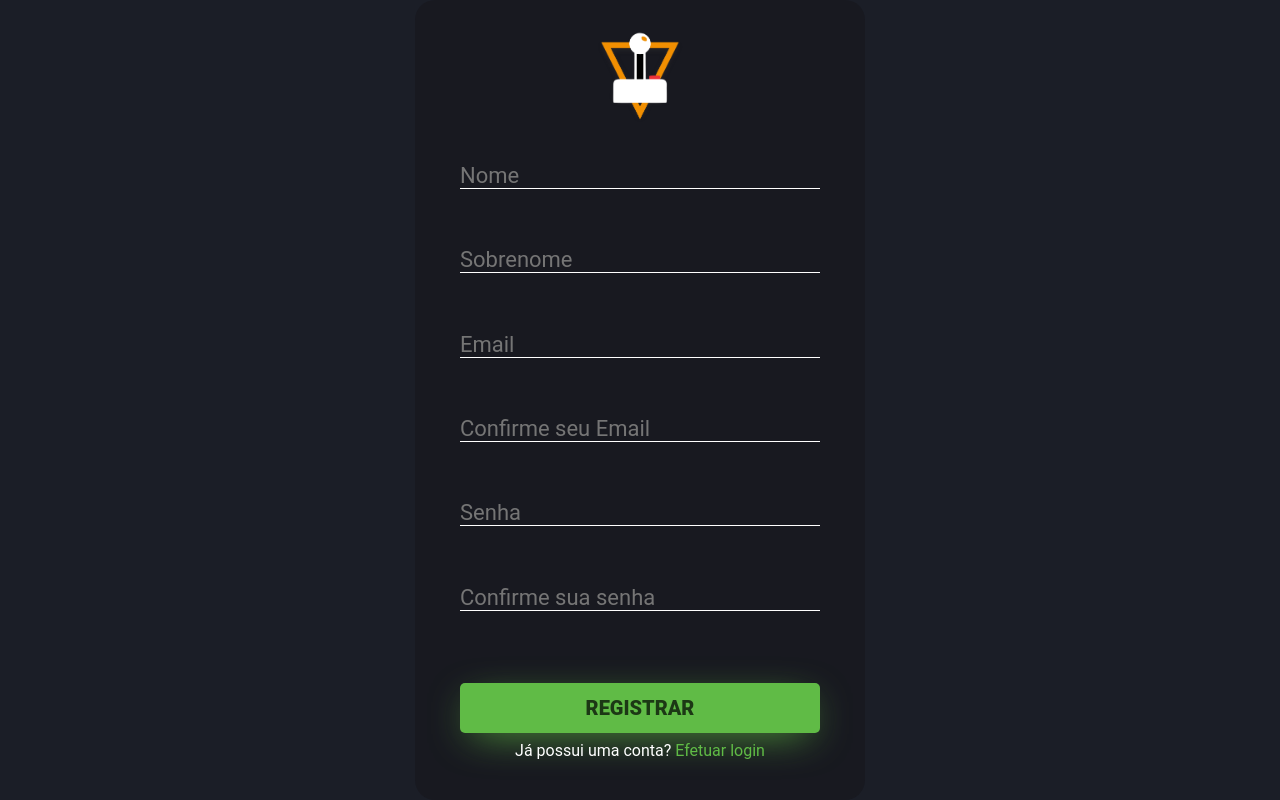
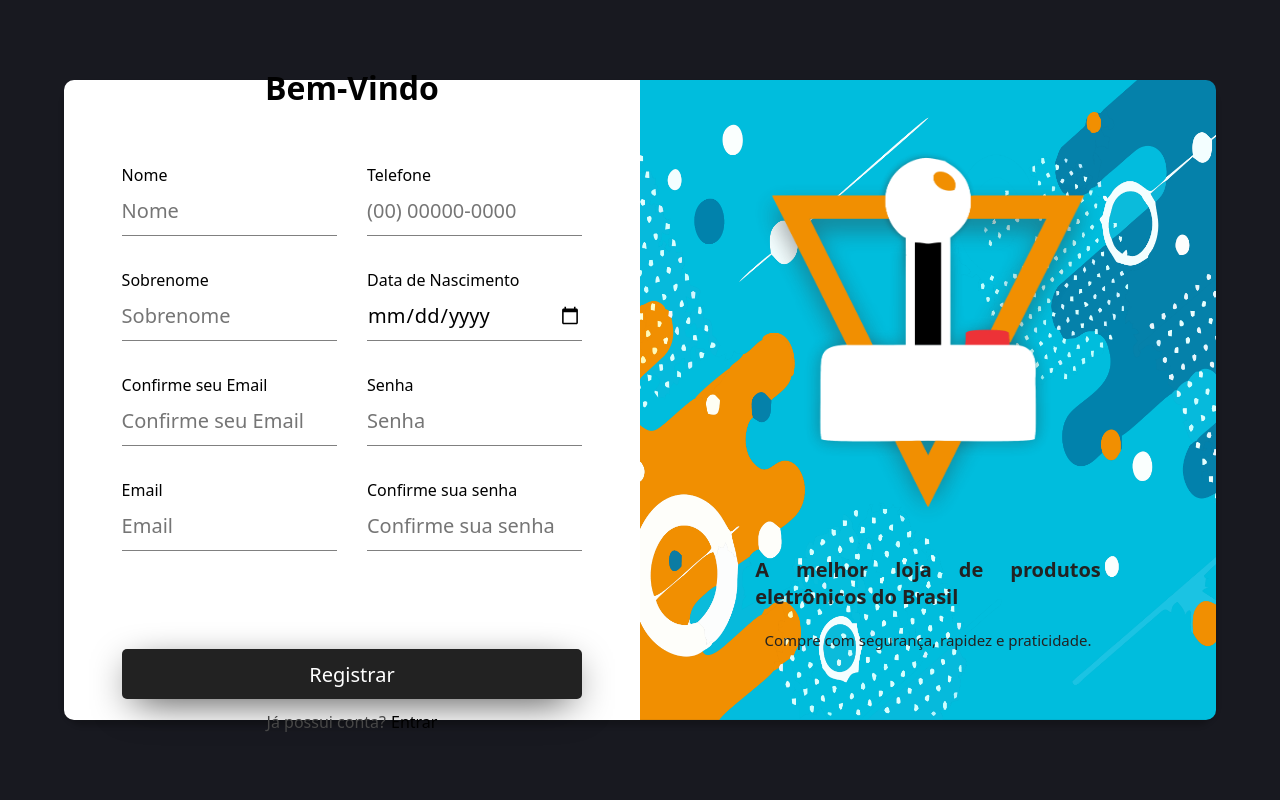
Before and after one commit to NicolasLacerda/Site-Game-Mania, a plain HTML site: page Game Mania/registrar.html in a window 1280 px wide. Drawn offline with Linux system fonts and the light colour scheme.

Commit message:
Página de login e registrar-se refeita

```diff
--- a/Game Mania/CSS/stylesLogin.css
+++ b/Game Mania/CSS/stylesLogin.css
@@ -2,187 +2,176 @@
     margin: 0;
     padding: 0;
     box-sizing: border-box;
-    font-family: Roboto, sans-serif;
+    font-family: system-ui, -apple-system, BlinkMacSystemFont, "Segoe UI", Roboto,
+      Oxygen, Ubuntu, Cantarell, "Open Sans", "Helvetica Neue", sans-serif;
 }
 
 body{
-    background-color: gainsboro;
+    display: flex;
     width: 100%;
+    height: 100%;
+    justify-content: center;
+    align-items: center;
+    position: absolute;
+    background-color: #181920;
 }
 
-.inicio {
-    width: 100%;
-    height: 100%;
+.container{
     display: flex;
-    align-items: center;
-    justify-content: end;
-    position: absolute;
+    width: 80%;
+    height: 80%;
+    border-radius: 20px;
+    box-shadow: 0px 5px 5px 1px rgb(0 0 0 / 20%);
 }
 
-.inicio .imgPosition{
+.loginContainerPosition{
     width: 50%;
-    height: 100%;
     display: flex;
+    justify-content: center;
+    align-items: center;
+    flex-direction: column;
+    background-color: white;
+    border-top-left-radius: 10px;
+    border-bottom-left-radius: 10px;
+}
+
+.loginContainer{
+    width: 60%;
+    height: 500px;
+    border-radius: 5px;
+    display: flex;
+    flex-direction: column;
+    justify-content: space-around;
+    align-items: center;
+}
+
+.loginContainer h1{
+    margin-bottom: 30px;
+}
+
+.inputsArea{
+    width: 100%;
+    height: 180px;
+    display: flex;
+    flex-direction: column;
     align-items: center;
     justify-content: center;
 }
 
-.inicio .imgPosition img{
-    height: 600px;
-    display: flex;
-    justify-content: center;
-    animation:logoAnimate linear infinite alternate;
+.inputsArea .inputContainer{
+    width: 100%;
+    height: 75px;
 }
 
-@keyframes logoAnimate{
-    0%{
-        transform: translateY(-200px);
+.inputsArea .inputContainer:not(:last-child){
+    margin-bottom: 30px;
 }
 
-    100%{
-        transform: translateY(200px);
-    }
+.inputsArea .inputContainer input{
+    width: 100%;
+    height: 50px;
+    background-color: transparent;
+    border-bottom: 1px solid gray;
+    border-top: 0px;
+    border-left: 0px;
+    border-right: 0px;
+    font-size: 20px;
+    outline: none;
 }
 
-.logo {
+.buttonArea{
     width: 100%;
-    height: 100%;
+    height: 100px;
+    margin-top: 40px;
+}
+
+.buttonArea .loginButton input{
+    width: 100%;
+    height: 50px;
+    cursor: pointer;
+    border-radius: 5px;
+    border: none;
+    background-color: #222;
+    color: white;
+    font-size: 20px;
+    box-shadow: 0px 10px 40px -12px #000002;
+    transition: 0.3s;
+}
+
+.buttonArea .registerArea{
+    display: flex;
+    width: 100%;
+    height: 35px;
+    justify-content: center;
+    align-items: center;
+    padding-top: 10px;
+}
+
+.buttonArea .registerArea p{
+    color: #474747;
+}
+
+.buttonArea .registerArea a{
+    text-decoration: none;
+    color: black;
+    padding-left: 5px;
+}
+
+.buttonArea .registerArea a:hover{
+    text-decoration: underline;
+}
+
+.sliderContainer{
+    width: 50%;
+    display: flex;
+    flex-direction: column;
+    justify-content: center;
+    align-items: center;
+    border-top-right-radius: 10px;
+    border-bottom-right-radius: 10px;
+    background-image:url(../Img/Icones/fundo.png);
+    background-repeat: no-repeat;
+    background-position: center center;
+    background-size: cover;
+}
+
+.sliderContainer h1{
+    color: #222;
+    width: 60%;
+    font-size: 20px;
+    text-align: justify;
     display: flex;
     justify-content: center;
     align-items: center;
 }
 
-.login {
-    width: 100%;
-    height: 30%;
-    display: flex;
-    justify-content: space-around;
-    align-items: center;
-}
-
-.login img {
-    width: 100px;
-    height: 100px;
-}
-
-.espaco {
-    width: 50%;
-    height: 100%;
+.sliderContainer p{
+    color: #222;
+    width: 60%;
+    font-size: 15px;
+    text-align: justify;
     display: flex;
     justify-content: center;
     align-items: center;
+    margin-top: 20px;
 }
 
-.caixaDeLogin {
-    background-color: #181818;
-    width: 600px;
-    height: 500px;
-    position: relative;
-    border-radius: 20px;
-    align-items: center;
-    justify-content: center;
-    display: flex;
-    flex-direction: column;
+.sliderContainer img{
+    width: 70%;
+    -webkit-font-smoothing: antialiased;
+    animation: float 6s ease-in-out infinite;
 }
 
-.top{
-    width: 100%;
-    height: 70%;
-    display: flex;
-    flex-direction: column;
-    align-items: center;
-    padding-top: 30px;
+@keyframes float{
+    0%{
+        transform: translateY(0px);
     }
 
-.bot {
-    width: 100%;
-    height: 30%;
-    display: flex;
-    align-items: center;
-    justify-content: center;
-    flex-direction: column;
-    padding-top: 30px;
-    padding-bottom: 30px;
+    50%{
+        transform: translateY(-20px);
     }
 
-.send {
-    width: 100%;
-    height: 50px;
-    display: flex;
-    justify-content: center;
-    align-items: center;
+    100%{
+        transform: translateY(0px);
     }
-
-.send p{
-    color: #FFF;
-    font-size: 12px;
 }
-
-.send input{
-    width: 80%;
-    height: 50px;
-    border: none;
-    cursor: pointer;
-    border-radius: 5px;
-    background-color: #f18f01;
-    color: rgb(0, 0, 0, 0.7);
-    font-weight: 800;
-    font-size: 20px;
-    box-shadow: 0px 10px 40px -12px #f18f01;
-}
-
-.textoSend {
-    width: 100%;
-    height: 15px;
-    margin-top: 10px;
-    display: flex;
-    justify-content: center;
-    align-items: center;
-    color: white;
-}
-
-.textoSend a{
-    text-decoration: none;
-    color: #f18f01;
-}
-
-.textoSend a:hover{
-    text-decoration: underline;
-}
-
-.campo {
-    width: 100%;
-    height: 30%;
-    display: flex;
-    justify-content: space-around;
-    align-items: center;
-}
-
-.campo input{
-    width: 80%;
-    border: none;
-    background: transparent;
-    color: #FFF;
-    border-bottom: 1px solid #FFF;
-    outline: none;
-    font-size: 22px;
-}
-
-.login h1{
-    color: #f18f01;
-    font-weight: 800;
-}
-
-.check {
-    width: 80%;
-    height: 10%;
-    display: flex;
-    justify-content: start;
-    align-items: center;
-}
-
-.check p{
-    margin-left: 10px;
-    color: #FFF;
-    font-size: 13px;
-}
--- a/Game Mania/CSS/stylesRegistrar.css
+++ b/Game Mania/CSS/stylesRegistrar.css
@@ -2,140 +2,190 @@
     margin: 0;
     padding: 0;
     box-sizing: border-box;
-    font-family: Roboto, sans-serif;
+    font-family: system-ui, -apple-system, BlinkMacSystemFont, "Segoe UI", Roboto,
+      Oxygen, Ubuntu, Cantarell, "Open Sans", "Helvetica Neue", sans-serif;
 }
 
 body{
-    background-color: #1b1e27;
+    display: flex;
     width: 100%;
+    height: 100%;
+    justify-content: center;
+    align-items: center;
+    position: absolute;
+    background-color: #181920;
 }
 
-.inicio {
+.container{
+    display: flex;
+    width: 90%;
+    height: 80%;
+    border-radius: 20px;
+    box-shadow: 0px 5px 5px 1px rgb(0 0 0 / 20%);
+}
+
+.loginContainerPosition{
+    width: 50%;
+    display: flex;
+    justify-content: center;
+    align-items: center;
+    flex-direction: column;
+    background-color: white;
+    border-top-left-radius: 10px;
+    border-bottom-left-radius: 10px;
+}
+
+.loginContainerPosition .loginArea{
+    width: 80%;
+    display: flex;
+    justify-content: center;
+    align-items: center;
+    background-color: white;
+    border-top-left-radius: 10px;
+    border-bottom-left-radius: 10px;
+}
+
+.loginContainer{
+    width: 50%;
+    height: 500px;
+    border-radius: 5px;
+    display: flex;
+    flex-direction: column;
+    justify-content: space-around;
+    align-items: center;
+}
+
+.loginContainer:not(:last-child){
+    margin-right: 30px;
+}
+
+.loginContainer h1{
+    margin-bottom: 30px;
+}
+
+.inputsArea{
     width: 100%;
-    height: 100%;
+    height: fit-content;
     display: flex;
+    flex-direction: column;
     align-items: center;
     justify-content: center;
-    position: absolute;
 }
 
-.logo {
+.inputsArea .inputContainer{
     width: 100%;
-    height: 100%;
+    height: 75px;
+}
+
+.inputsArea .inputContainer:not(:last-child){
+    margin-bottom: 30px;
+}
+
+.inputsArea .inputContainer input{
+    width: 100%;
+    height: 50px;
+    background-color: transparent;
+    border-bottom: 1px solid gray;
+    border-top: 0px;
+    border-left: 0px;
+    border-right: 0px;
+    font-size: 20px;
+    outline: none;
+}
+
+.buttonArea{
+    width: 80%;
+    height: 100px;
+    margin-top: 40px;
+}
+
+.buttonArea .loginButton input{
+    width: 100%;
+    height: 50px;
+    cursor: pointer;
+    border-radius: 5px;
+    border: none;
+    background-color: #222;
+    color: white;
+    font-size: 20px;
+    box-shadow: 0px 10px 40px -12px #000002;
+    transition: 0.3s;
+}
+
+.buttonArea .registerArea{
+    display: flex;
+    width: 100%;
+    height: 35px;
+    justify-content: center;
+    align-items: center;
+    padding-top: 10px;
+}
+
+.buttonArea .registerArea p{
+    color: #474747;
+}
+
+.buttonArea .registerArea a{
+    text-decoration: none;
+    color: black;
+    padding-left: 5px;
+}
+
+.buttonArea .registerArea a:hover{
+    text-decoration: underline;
+}
+
+.sliderContainer{
+    width: 50%;
+    display: flex;
+    flex-direction: column;
+    justify-content: center;
+    align-items: center;
+    border-top-right-radius: 10px;
+    border-bottom-right-radius: 10px;
+    background-image:url(../Img/Icones/fundo.png);
+    background-repeat: no-repeat;
+    background-position: center center;
+    background-size: cover;
+}
+
+.sliderContainer h1{
+    color: #222;
+    width: 60%;
+    font-size: 20px;
+    text-align: justify;
     display: flex;
     justify-content: center;
     align-items: center;
 }
 
-.login img {
-    width: 100px;
-    height: 100px;
-}
-
-.espaco {
-    width: 40%;
-    height: 100%;
+.sliderContainer p{
+    color: #222;
+    width: 60%;
+    font-size: 15px;
+    text-align: justify;
     display: flex;
     justify-content: center;
     align-items: center;
+    margin-top: 20px;
 }
 
-.caixaDeLogin {
-    background-color: #181920;
-    width: 450px;
-    height: 800px;
-    position: relative;
-    border-radius: 20px;
-    align-items: center;
-    justify-content: center;
-    display: flex;
-    flex-direction: column;
+.sliderContainer img{
+    width: 70%;
+    -webkit-font-smoothing: antialiased;
+    animation: float 6s ease-in-out infinite;
 }
 
-.top{
-    width: 100%;
-    height: 80%;
-    display: flex;
-    flex-direction: column;
-    align-items: center;
-    padding-top: 30px;
+@keyframes float{
+    0%{
+        transform: translateY(0px);
+    }
+
+    50%{
+        transform: translateY(-20px);
+    }
+
+    100%{
+        transform: translateY(0px);
+    }
 }
-
-.bot {
-    width: 100%;
-    height: 20%;
-    display: flex;
-    align-items: center;
-    justify-content: center;
-    flex-direction: column;
-    padding-top: 30px;
-    padding-bottom: 30px;
-}
-
-.send {
-    width: 100%;
-    height: 50px;
-    display: flex;
-    justify-content: center;
-    align-items: center;
-}
-
-.send p{
-    color: #FFF;
-    font-size: 12px;
-}
-
-.send input{
-    width: 80%;
-    height: 50px;
-    border: none;
-    cursor: pointer;
-    border-radius: 5px;
-    background-color: #60BB46;
-    color: rgb(0, 0, 0, 0.7);
-    font-weight: 800;
-    font-size: 20px;
-    box-shadow: 0px 10px 40px -12px #60BB42;
-}
-
-.textoSend {
-    width: 100%;
-    height: 15px;
-    margin-top: 10px;
-    display: flex;
-    justify-content: center;
-    align-items: center;
-    color: white;
-}
-
-.textoSend a{
-    text-decoration: none;
-    color: #60bb46;
-}
-
-.textoSend a:hover{
-    text-decoration: underline;
-}
-
-.campo {
-    width: 100%;
-    height: 30%;
-    display: flex;
-    justify-content: space-around;
-    align-items: center;
-}
-
-.campo input{
-    width: 80%;
-    border: none;
-    background: transparent;
-    color: #FFF;
-    border-bottom: 1px solid #FFF;
-    outline: none;
-    font-size: 22px;
-}
-
-.login h1{
-    color: #60BB46;
-    font-weight: 800;
-}
--- a/Game Mania/registrar.html
+++ b/Game Mania/registrar.html
@@ -9,71 +9,91 @@
     <link rel="icon" type="image/x-icon" href="Img\Icones\LogoPequena\logoMenor.png">
 </head>
 <body>
-    <div class="inicio">
+    <div class="container">
 
-        <div class="espaco">
-            <div class="caixaDeLogin">
-            <div class="top">
+        <div class="loginContainerPosition">
 
-                <div class="campo">
+            <h1>Bem-Vindo</h1>
 
-                    <div class="login">
-                        <img src="Img\Icones\LogoPequena\logoMenor.png" alt="">
+            <div class="loginArea">
+
+                <div class="loginContainer">
+
+                <div class="inputsArea">
+
+                    <div class="inputContainer">
+                        <label for="senha">Nome</label>
+                        <input type="text" placeholder="Nome" name="" id="">
+                    </div>
+
+                    <div class="inputContainer">
+                        <label for="senha">Sobrenome</label>
+                        <input type="text" placeholder="Sobrenome" name="" id="">
+                    </div>
+
+                    <div class="inputContainer">
+                        <label for="senha">Confirme seu Email</label>
+                        <input type="email" placeholder="Confirme seu Email" name="" id="">
+                    </div>
+
+                    <div class="inputContainer">
+                        <label for="senha">Email</label>
+                        <input type="email" placeholder="Email" name="" id="1">
                     </div>
 
                 </div>
 
-                <div class="campo">
+                </div>
 
-                        <input type="text" placeholder="Nome" name="" id="">
+                <div class="loginContainer">
+
+                <div class="inputsArea">
+
+                    <div class="inputContainer">
+                        <label for="senha">Telefone</label>
+                        <input type="text" placeholder="(00) 00000-0000" name="" id="">
+                    </div>
+
+                    <div class="inputContainer">
+                        <label for="senha">Data de Nascimento</label>
+                        <input type="date" name="" id="">
+                    </div>
+
+                    <div class="inputContainer">
+                        <label for="senha">Senha</label>
+                        <input type="password" placeholder="Senha" name="" id="">
+                    </div>
+
+                    <div class="inputContainer">
+                        <label for="senha">Confirme sua senha</label>
+                        <input type="password" placeholder="Confirme sua senha" name="" id="">
+                    </div>
 
                 </div>
 
-
-                <div class="campo">
-
-                    <input type="text" placeholder="Sobrenome" name="" id="">
-
                 </div>
-
-                <div class="campo">
-
-                    <input type="email" placeholder="Email" name="" id="1">
-
-                </div>
-
-                <div class="campo">
-
-                    <input type="email" placeholder="Confirme seu Email" name="" id="">
-
-                </div>
-
-                <div class="campo">
-
-                        <input type="password" placeholder="Senha" name="" id="">
-
-                </div>
-
-                <div class="campo">
-
-                    <input type="password" placeholder="Confirme sua senha" name="" id="">
 
             </div>
 
-            </div>
+            <div class="buttonArea">
 
-            <div class="bot">
-
-                <div class="send">
-                    <input type="button" value="REGISTRAR">
+                <div class="loginButton">
+                    <input type="button" value="Registrar">
                 </div>
 
-                <div class="textoSend">
-                    <p>Já possui uma conta? <a href="login.html">Efetuar login</a></p>
+                <div class="registerArea">
+                    <p>Já possui conta?</p>
+                    <a href="login.html">Entrar</a>
                 </div>
 
             </div>
-            </div>
+
+        </div>
+
+        <div class="sliderContainer">
+            <img src="Img/Icones/LogoPequena/logoMenor.png" alt="">
+            <h1>A melhor loja de produtos eletrônicos do Brasil</h1>
+            <p>Compre com segurança, rapidez e praticidade.</p>
         </div>
 
     </div>
```
Also changed, not shown: Game Mania/login.html (+25 -25 lines), Game Mania/Img/Icones/fundo.png (added), Game Mania/Img/Icones/notebook.png (added). Lines whose indentation alone changed are shown as unchanged.
